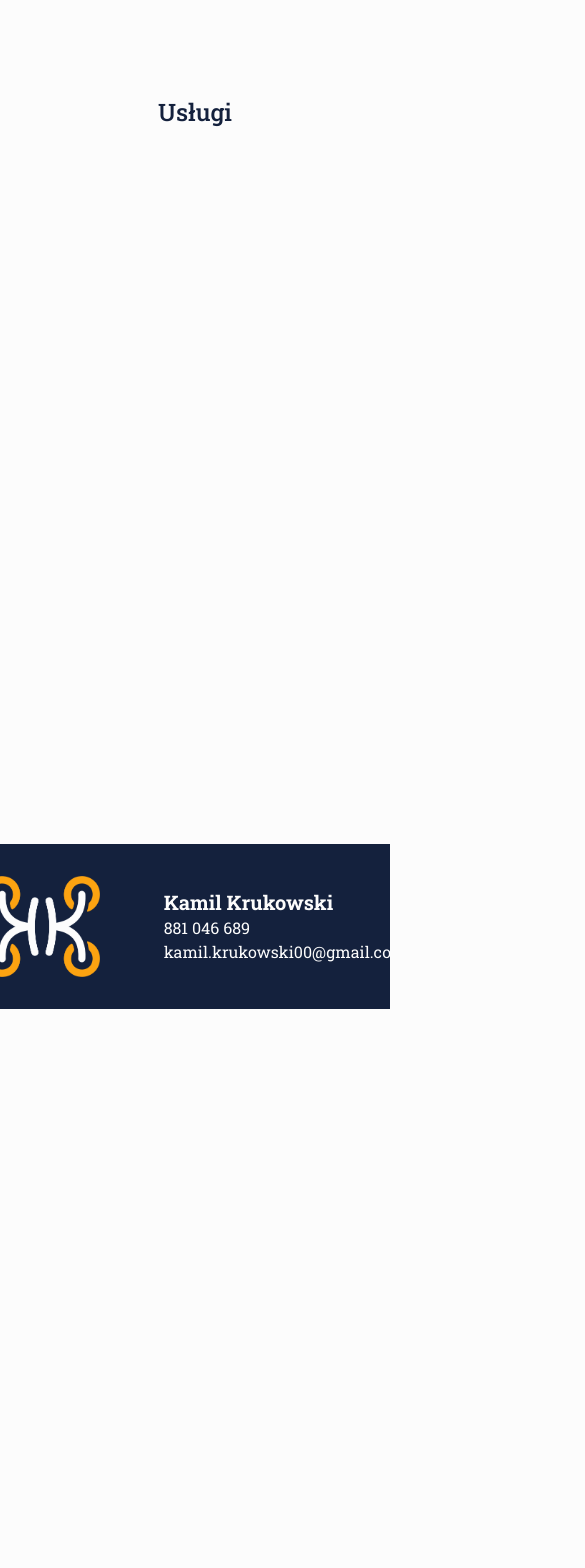
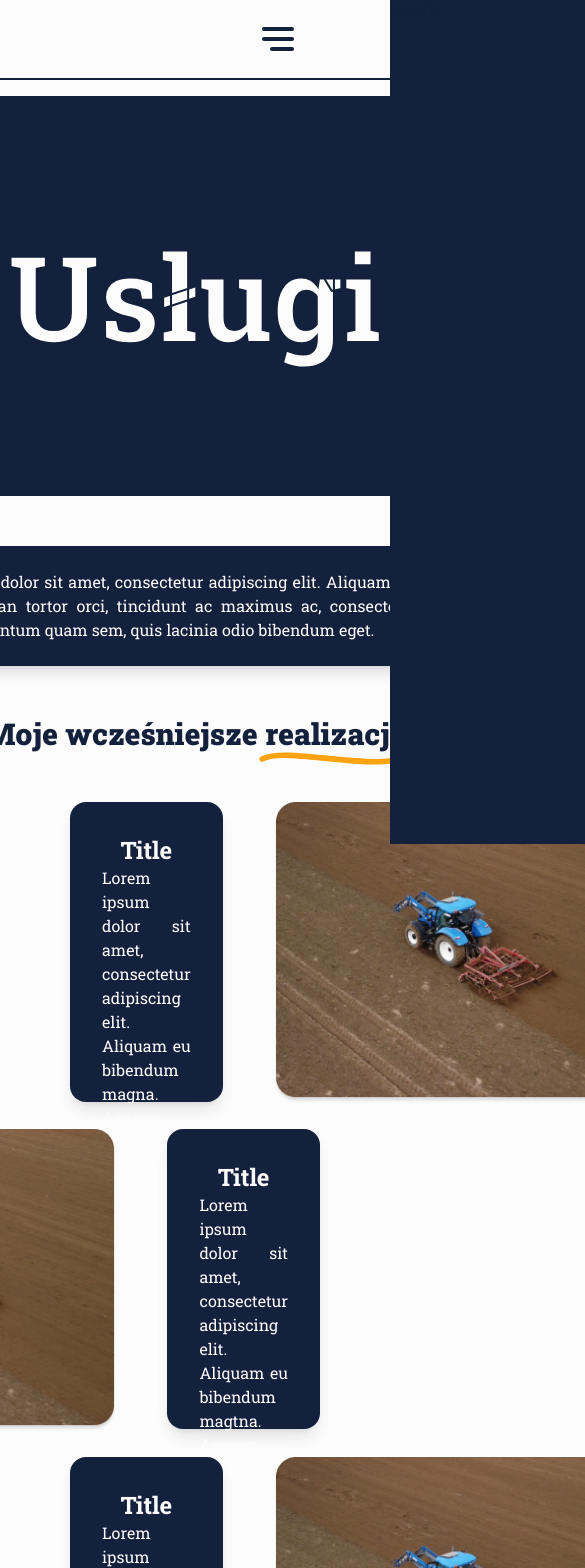
Before and after one commit to kkrukowski/kkrukowski-portfolio, a Next.js app: page /uslugi in a window 390 px wide. Shown: the top 1568 px of the page, 585 px wide, since content can reach past the window. Before the commit the page ends 1009 px from the top, so only its background shows below. Built offline with nearby package versions, Linux system fonts and the light colour scheme.

Commit message:
feat: creating mobile menu

```diff
--- a/app/components/nav/Navbar.tsx
+++ b/app/components/nav/Navbar.tsx
@@ -7,16 +7,19 @@ import DesktopNavLinks from "./DesktopNavLinks";
 import InstagramIconLink from "./InstagramIconLink";
 
 const Navbar = () => {
-    const [isDrawerOpen, setIsDrawerOpen] = useState(false);
+    const [isOpen, setIsOpen] = useState(false);
 
-    const handleDrawerToggle = () => {
-        setIsDrawerOpen(!isDrawerOpen);
+    const toggleMenu = () => {
+        setIsOpen(!isOpen);
+        console.log(isOpen);
     }
+
 
     return (
         <>
-            <nav className={"hidden z-50 absolute w-full lg:flex justify-center items-center h-[80px] border-b-[2px] border-dark"}>
-                <div className={"flex justify-between w-[1000px]"}>
+            <nav className={"z-50 absolute w-full flex justify-center mobile:px-24 mobile:justify-end items-center h-[80px] border-b-[2px] border-dark"}>
+                {/* Desktop Menu */}
+                <div className={"mobile:hidden flex justify-between w-[1000px]"}>
                     {/* Logo */}
                     <LogoLink />
                     {/* Menu items */}
@@ -24,6 +27,28 @@ const Navbar = () => {
                     {/* Social media */}
                     <InstagramIconLink />
                 </div>
+                <div className={`hidden mobile:flex`}>
+                    <button
+                        onClick={toggleMenu}
+                        className="flex flex-col items-end text-gray-700 focus:outline-none z-50"
+                    >
+                        <span className={`block transition-all duration-300 ease-out
+                    h-1 w-8 rounded-sm ${isOpen ?
+                            '-rotate-45 translate-y-2 bg-light' : '-translate-y-0.5 bg-dark'
+                        }`}></span>
+                        <span className={`bg-dark block transition-all duration-100 ease-out
+                    h-1 rounded-sm my-1 ${isOpen ?
+                            'w-0' : 'w-8'
+                        }`}></span>
+                        <span className={`bg-dark block transition-all duration-300 ease-out
+                    h-1 w-6 rounded-sm ${isOpen ?
+                            'w-8 rotate-45 -translate-y-2 bg-light' : 'translate-y-0.5 bg-dark'
+                        }`}></span>
+                    </button>
+                    <div className={`${isOpen ? 'translate-x-0' : 'translate-x-full'} absolute top-0 left-0 bg-dark w-screen h-screen transition-all`}>
+                        MENU
+                    </div>
+                </div>
             </nav>
         </>
     )
--- a/app/kontakt/page.js
+++ b/app/kontakt/page.js
@@ -1,9 +1,55 @@
 import Subheading from "@/components/Subheading";
+import MainSubpageVideo from "@/components/MainSubpageVideo";
+import TextBox from "@/components/TextBox";
+import Heading from "@/components/Heading";
+import Image from "next/image";
+import PortfolioItem from "@/components/Portfolio/PortfolioItem";
+import {FontAwesomeIcon} from "@fortawesome/react-fontawesome";
+import {faEnvelope, faPhone} from "@fortawesome/free-solid-svg-icons";
+import ContactForm from "@/components/Form/ContactForm";
 
 export default function Kontakt() {
-  return (
-    <main className="flex max-w-[1000px] min-h-screen flex-col items-center justify-between p-24">
-      <Subheading text={"Kontakt"} />
-    </main>
-  );
+    return (
+        <main className="flex xl:w-[1250px] max-w-[1250px] min-h-screen flex-col items-center p-24">
+            <MainSubpageVideo subpageTitle="Kontakt"/>
+            <div className={`mb-[50px]`}>
+                <TextBox width="full"
+                         text="Lorem ipsum dolor sit amet, consectetur adipiscing elit. Aliquam eu bibendum magna. Aenean tortor orci, tincidunt ac maximus ac, consectetur eu nunc. Nullam elementum quam sem, quis lacinia odio bibendum eget. "/>
+            </div>
+            {/* Contact me section */}
+            <section className={`relative mb-[100px]`}>
+                <div className={`relative mb-[50px]`}>
+                    <Heading text={"Skontaktuj się ze mną"}/>
+                    <Image src={"/images/underlines/long.svg"} width={181} height={8} alt={"Underline"}
+                           className={`absolute translate-x-[215px]`}/>
+                </div>
+                <div className={`flex justify-center mb-[50px]`}>
+                    <p className={`w-[500px]`}>Jeżeli chcesz uzyskać szybką wycenę lub dowiedzieć się więcej, to zachęcam do
+                        kontaktu przez poniższy formularz 👇</p>
+                </div>
+                <div className={`relative flex`}>
+                    <div className={`mr-[50px]`}>
+                        <Subheading text="Kontakt do mnie"/>
+                        <p className={`font-bold my-4`}>Kamil Krukowski</p>
+                        <div className={`flex items-center`}>
+                            <FontAwesomeIcon icon={faPhone} className={`text-dark mr-2`}/>
+                            <p><a href={`tel:+48881046689`}>881 046 689</a></p>
+                        </div>
+                        <div className={`flex items-center`}>
+                            <FontAwesomeIcon icon={faEnvelope} className={`text-dark mr-2`}/>
+                            <p><a href={`mailto:kamil.krukowski00@gmail.com`}>kamil.krukowski00@gmail.com</a></p>
+                        </div>
+                    </div>
+                    <div className={`ml-[50px]`}>
+                        <ContactForm/>
+                    </div>
+                </div>
+                <div
+                    className={`absolute w-[250px] h-[250px] top-[350px] left-0 -rotate-12 -z-50 opacity-50`}>
+                    <Image src={"/images/logo-dark.png"} alt={"Logo"} layout="fill"
+                           className={`relative object-contain w-full h-full`}/>
+                </div>
+            </section>
+        </main>
+    );
 }
--- a/app/uslugi/page.js
+++ b/app/uslugi/page.js
@@ -1,9 +1,53 @@
 import Subheading from "@/components/Subheading";
+import Image from "next/image";
+import MainSubpageVideo from "@/components/MainSubpageVideo";
+import TextBox from "@/components/TextBox";
+import Heading from "@/components/Heading";
+import OfferItem from "@/components/Home/OfferItem";
 
 export default function Uslugi() {
-  return (
-    <main className="flex max-w-[1000px] min-h-screen flex-col items-center justify-between p-24">
-      <Subheading text={"Usługi"} />
-    </main>
-  );
+    return (
+        <main className="flex xl:w-[1250px] max-w-[1250px] min-h-screen flex-col items-center p-24">
+            <MainSubpageVideo subpageTitle="Usługi"/>
+            <div className={`mb-[50px]`}>
+                <TextBox width="full"
+                         text="Lorem ipsum dolor sit amet, consectetur adipiscing elit. Aliquam eu bibendum magna. Aenean tortor orci, tincidunt ac maximus ac, consectetur eu nunc. Nullam elementum quam sem, quis lacinia odio bibendum eget. "/>
+            </div>
+            <div className={`relative mb-[50px]`}>
+                <Heading text={"Moje wcześniejsze realizacje"}/>
+                <Image src={"/images/underlines/long.svg"} width={150} height={8} alt={"Underline"}
+                       className={`absolute translate-x-[275px]`}/>
+            </div>
+            <section className={`mb-[100px] relative`}>
+                <div>
+                    <OfferItem text="Lorem ipsum dolor sit amet, consectetur adipiscing elit. Aliquam eu
+                        bibendum magna. Aenean tortor orci, tincidunt ac maximus ac, consectetur eu nunc. Nullam
+                        elementum quam sem, quis lacinia odio bibendum eget. In venenatis arcu a nibh laoreet tincidunt."
+                               src="/images/placeholer-video.png"
+                               alt="Offer video example"
+                               reverse={false}
+                    />
+                    <OfferItem text="Lorem ipsum dolor sit amet, consectetur adipiscing elit. Aliquam eu
+                        bibendum magtna. Aenean tortor orci, tincidunt ac maximus ac, consectetur eu nunc. Nullam
+                        elementum quam sem, quis lacinia odio bibendum eget. In venenatis arcu a nibh laoreet tincidunt."
+                               src="/images/placeholer-video.png"
+                               alt="Offer video example"
+                               reverse={true}
+                    />
+                    <OfferItem text="Lorem ipsum dolor sit amet, consectetur adipiscing elit. Aliquam eu
+                        bibendum magna. Aenean tortor orci, tincidunt ac maximus ac, consectetur eu nunc. Nullam
+                        elementum quam sem, quis lacinia odio bibendum eget. In venenatis arcu a nibh laoreet tincidunt."
+                               src="/images/placeholer-video.png"
+                               alt="Offer video example"
+                               reverse={false}
+                    />
+                </div>
+                <div
+                    className={`absolute w-[250px] h-[250px] top-1/2 left-[800px] rotate-12 -z-50 opacity-50`}>
+                    <Image src={"/images/logo-dark.png"} alt={"Logo"} layout="fill"
+                           className={`relative object-contain w-full h-full`}/>
+                </div>
+            </section>
+        </main>
+    );
 }
--- a/tailwind.config.js
+++ b/tailwind.config.js
@@ -22,6 +22,7 @@ module.exports = {
         'md-h': { 'raw': '(min-height: 480px)' },
         'lg-h': { 'raw': '(min-height: 768px)' },
         'xl-h': { 'raw': '(min-height: 850px)' },
+        'mobile': { 'raw': '(max-width: 1190px)' },
       }
     }
   },
```
